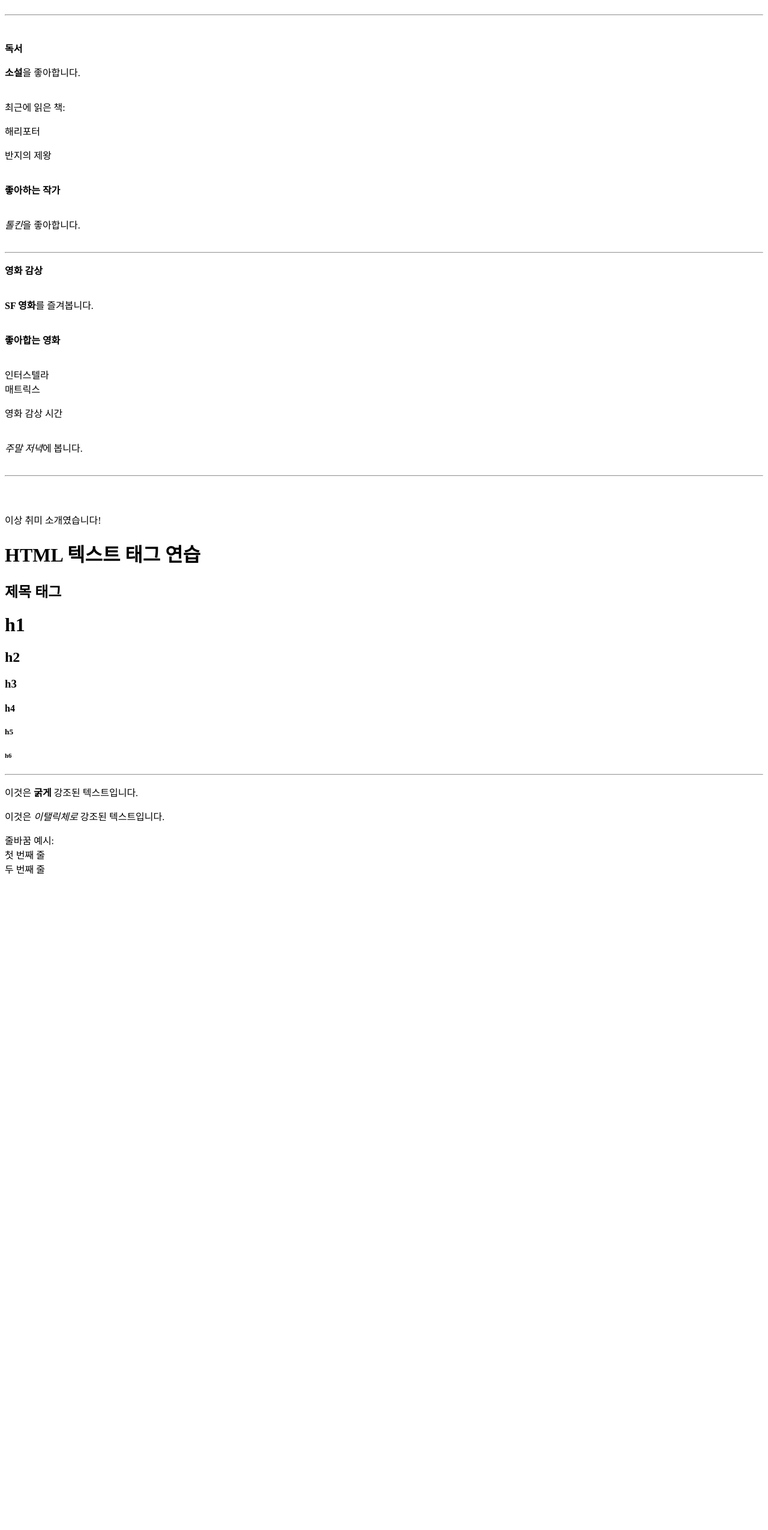
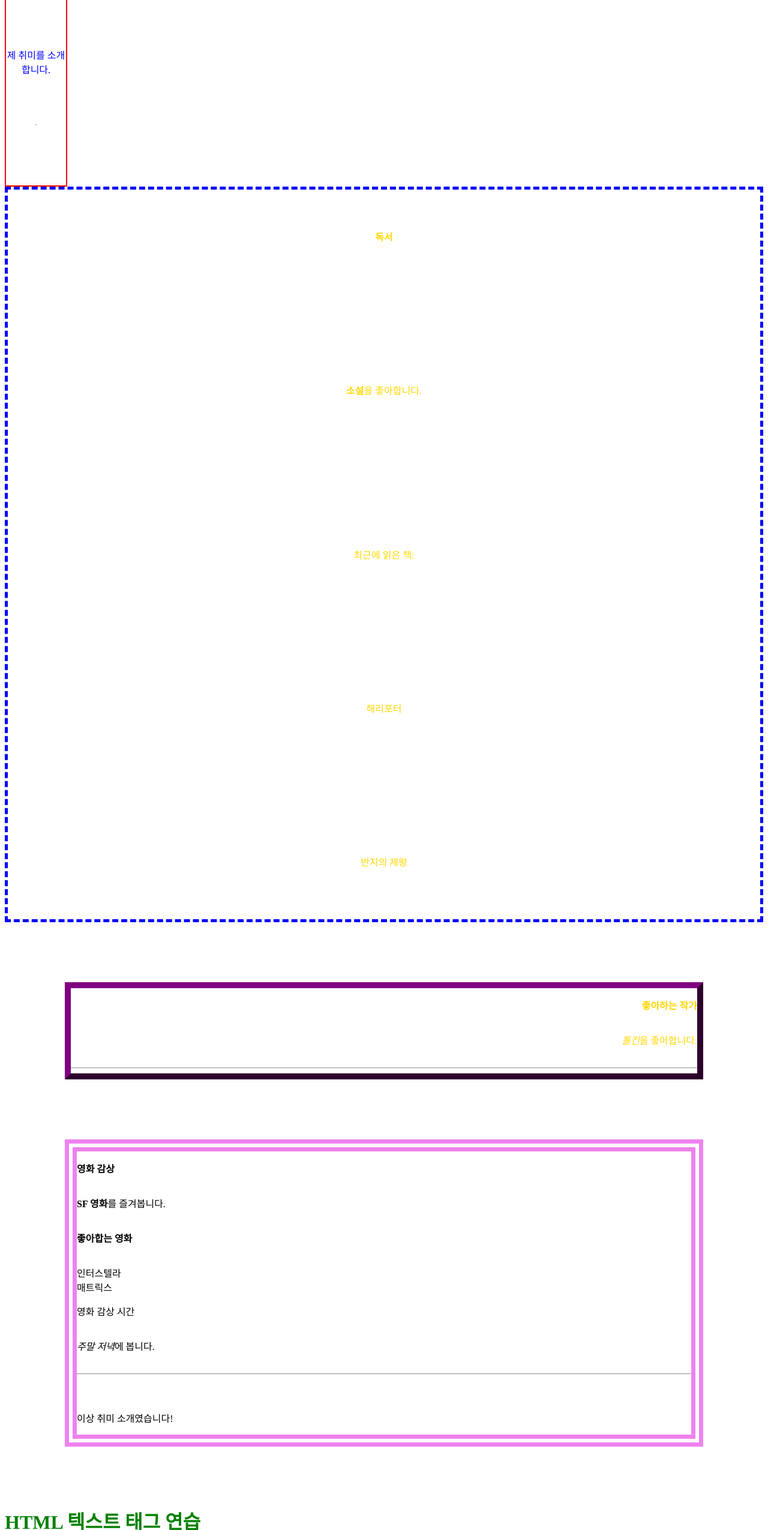
Before and after one commit to SeungJunLee-01/front1, a plain HTML site: page index.html in a window 1280 px wide. Shown: the part 201-2751 px from the top of the page at 60% size. Before the commit the page ends 1677 px from the top, so only its background shows below. Drawn offline with Linux system fonts and the light colour scheme.

Commit message:
introduce.html

```diff
--- a/index.html
+++ b/index.html
@@ -1,25 +1,38 @@
 <!DOCTYPE html>
-<html lang="en">
+
+<body>
+    <lang="korea">
+
         <head>
             <meta charset="UTF-8">
             <meta name="viewport" content="width=device-width, initial-scale=1.0">
             <title>html1</title>
+            <link rel="stylesheet" href="style.css">
         </head>
-<body>
-    <h1><strong>나의 취미</strong></h1><br><br>
-    <p>제 취미를 소개합니다.</p><br><br>
+        <div class="head-title">
+            <h1>
+                <strong>나의 취미</strong>
+            </h1>
+            <br><br>
+            <p id="habbit">제 취미를 소개합니다.</p><br><br>
             <hr><br>
+        </div>
+        <div class="habbit1">
             <p><strong>독서<br></strong></p>
             <p><strong>소설</strong>을 좋아합니다.<br><br></p>
 
             <p>최근에 읽은 책:<br></p>
             <p>해리포터<br></p>
             <p>반지의 제왕<br><br></p>
+        </div>
 
+        <div class="author">
             <p><strong>좋아하는 작가<br><br></strong></p>
             <p><em>톨킨</em>을 좋아합니다.<br><br></p>
             <hr>
+        </div>
 
+        <div class="movie">
             <p><strong>영화 감상<br><br></strong></p>
             <p><strong>SF 영화</strong>를 즐겨봅니다.<br><br></p>
             <p><strong>좋아합는 영화<br><br></strong></p>
@@ -29,12 +42,12 @@
             <hr>
             <br><br>
             <p>이상 취미 소개였습니다!</p>
+        </div>
 
 
-
-    <h1>HTML 텍스트 태그 연습</h1>
+        <h1 class="head">HTML 텍스트 태그 연습</h1>
         <h2>제목 태그</h2>
-    <h1>h1</h1>
+        <h1 class="head">h1</h1>
         <h2>h2</h2>
         <h3>h3</h3>
         <h4>h4</h4>
@@ -48,4 +61,5 @@
             첫 번째 줄<br>
             두 번째 줄<br></p>
 </body>
+
 </html>
--- /dev/null
+++ b/intro_style.css
@@ -0,0 +1,27 @@
+p{
+    margin: 0px;
+}
+
+.title1{
+    display: flex;
+    text-align: center;
+    flex-direction: column;
+    border-bottom: 2px solid gray;
+}
+
+.inform{
+    display: flex;
+    background-color: #F0F0F0;
+    color: black;
+}
+.table td{
+
+    background-color: #F8F8F8;
+    text-align: center;
+    font-weight: 1000;
+    color: #333333;
+}
+
+.habbit{
+    font-size: 20px;
+}
--- /dev/null
+++ b/style.css
@@ -0,0 +1,51 @@
+/* p{
+    color: red;
+} */
+
+#habbit{
+    color: blue;
+}
+
+.head{
+    color: green;
+}
+
+.head-title{
+    border: 2px solid red;
+    text-align: center;
+    width: 100px;
+    height: 500px;
+    display: flex;
+    flex-direction: column;
+    flex-wrap: wrap;
+    justify-content: center;
+    align-items: center;
+    gap: 10px;
+}
+
+.habbit1{
+    border: 5px dashed blue;
+    font-size: 15;
+    font-weight: 100;
+    color: gold;
+    padding: 50px;
+    display: flex;
+    flex-direction: column;
+    flex-wrap: wrap;
+    justify-content: center;
+    align-items: center;
+    gap: 200px;
+}
+
+.author{
+    border: 10px outset purple;
+    text-align: right;
+    font-size: 30;
+    color: gold;
+    margin: 100px;
+}
+
+.movie{
+    border: 20px double violet;
+    margin: 100px;
+}
```
Also changed, not shown: index2.html (+6 -4 lines), index3.html (+4 -1 lines), introduce.html (added, +55 -0 lines). Lines whose indentation alone changed are shown as unchanged.
